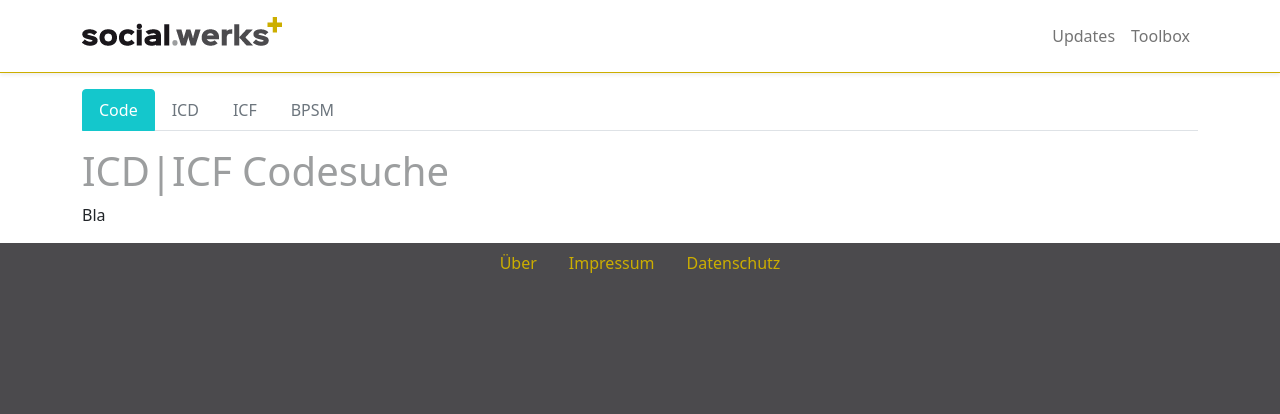
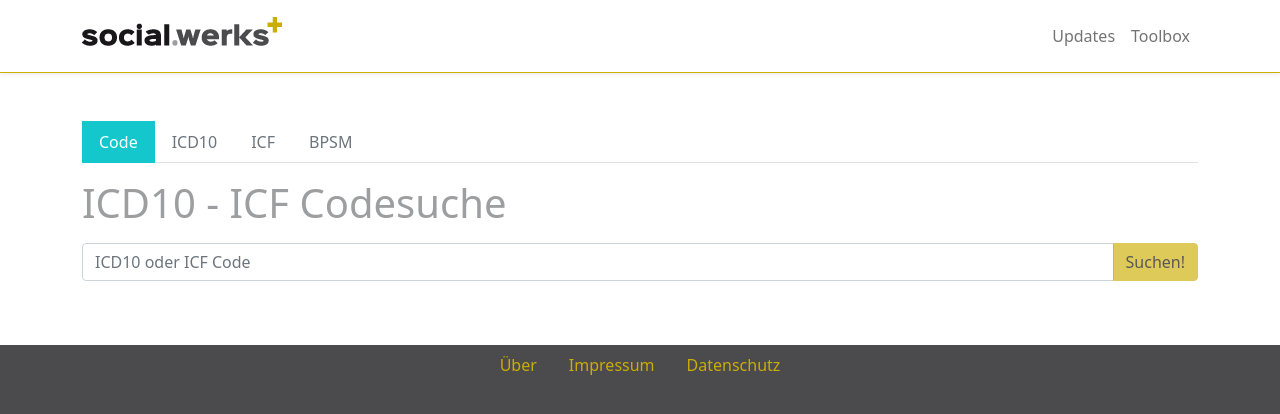
Before and after one commit to macnaileth/swplus, a React (Create React App) app: page / in a window 1280 px wide. Shown: the top 414 px of the page. Built offline with nearby package versions, Linux system fonts and the light colour scheme.

Commit message:
Added basic functionality to input field. convienince still - not doing anything real ;-)

```diff
--- a/public/index.html
+++ b/public/index.html
@@ -6,8 +6,8 @@
     <meta name="viewport" content="width=device-width, initial-scale=1" />
     <meta name="theme-color" content="#000000" />
     <meta
-      name="description"
-      content="Web site created using create-react-app"
+      name="socialwerks plus web"
+      content="Webtool zur ICF-gestützten Planung und Kodierung"
     />
     <link rel="apple-touch-icon" href="%PUBLIC_URL%/logo192.png" />
     <!--
@@ -24,7 +24,7 @@
       work correctly both with client-side routing and a non-root public URL.
       Learn how to configure a non-root public URL by running `npm run build`.
     -->
-    <title>React App</title>
+    <title>social.werks+</title>
   </head>
   <body>
     <noscript>You need to enable JavaScript to run this app.</noscript>
--- a/src/App.scss
+++ b/src/App.scss
@@ -12,6 +12,7 @@ $card-border-radius: 0; //card border radius
 $nav-tabs-link-active-border-color: $cyan;
 $nav-tabs-link-active-bg: $cyan; //nav tab link active bg
 $nav-tabs-link-active-color: #fff; //nav tab link active color
+$nav-tabs-border-radius: 0; //nav tab border radius
 
 //bootstrap scss ready for compilation
 @import "./scss/bootstrap/bootstrap";
@@ -32,3 +33,6 @@ $nav-tabs-link-active-color: #fff; //nav tab link active color
 .nav-tabs .nav-link:not(.active):hover {
     color: var(--bs-info) !important;
 }
+.badge + .badge {
+    margin-left: 0.5rem;
+}
--- /dev/null
+++ b/src/components/SWCodeSearch.jsx
@@ -0,0 +1,69 @@
+/**
+ * SWCodeSearch React Component: Main Search form for ICD/ICF Codes
+ */
+//external ressources
+import React from 'react';
+
+//react-bootstrap
+import Button from 'react-bootstrap/Button';
+import Form from 'react-bootstrap/Form';
+import InputGroup from 'react-bootstrap/InputGroup';
+
+import StatusBadge from '../components/StatusBadge.jsx';
+
+//custom react classes
+export class SWCodeSearch extends React.Component {
+
+    constructor(props) {
+        super(props);
+        this.state = {code: '', msg: '', submit: 'disabled', icd10: false, icf: false};
+        this.handleCodeInput = this.handleCodeInput.bind(this);
+        this.matchICDBooks = this.matchICDBooks.bind(this);
+    }
+
+    matchICDBooks(string) {
+        //check regex patterns
+        const regexPat = { icd: /^[A-TV-Z]{1}[0-9]{2}\.?[0-9]{0,2}[GVAZRLB]{0,2}$/gmi,
+                           icf: /^[bsde][1-9][0-9]{0,4}$/gmi };
+        regexPat.icd.test(string) ? this.setState({icd10: true}) : this.setState({icd10: false});
+        regexPat.icf.test(string) ? this.setState({icf: true}) : this.setState({icf: false});
+    }
+
+    handleCodeInput(event) {
+        //if we have a valid code, unlock the button for submission
+        this.setState({code: event.target.value}, () => {
+            event.target.value < 3 ? this.setState({msg: 'warning:Code zu kurz', submit: 'disabled'}) : this.setState({msg: '', submit: ''});
+            this.matchICDBooks(event.target.value);
+            console.log("Current Code: " + this.state.code + ", Code length: " + this.state.code.length);
+        });
+    }
+
+    render() {
+        return (
+            <div>
+                <InputGroup className="my-3">
+                    <Form.Control
+                      placeholder="ICD10 oder ICF Code"
+                      aria-label="ICD10 oder ICF Code"
+                      aria-describedby="sw_icd_icf_input"
+                      maxLength="7"
+                      value={ this.state.code }
+                      onChange={ (event) => { this.handleCodeInput(event); } }
+                    />
+                    <Button
+                        variant="primary"
+                        id="sw_icd_icf_button"
+                        className={ this.state.submit }
+                        onClick={ (event) => { console.log('Submitted!'); }}>
+                      { this.props.buttonText === undefined ? 'Go!' : this.props.buttonText }
+                    </Button>
+                </InputGroup>
+                { this.state.msg && <StatusBadge BadgeData={ this.state.msg }/> }
+                { this.state.icd10 && <StatusBadge BadgeData="ICD-10(?)"/> }
+                { this.state.icf && <StatusBadge BadgeData="ICF(?)"/> }
+            </div>
+               );
+    }
+};
+
+export default SWCodeSearch;
--- /dev/null
+++ b/src/components/StatusBadge.jsx
@@ -0,0 +1,24 @@
+/**
+ * StatusBadge React Component: Builds a Badge based on data entered
+ */
+//external ressources
+import React from 'react';
+
+import Badge from 'react-bootstrap/Badge';
+
+
+export class StatusBadge extends React.Component {
+
+    constructor(props) {
+        super(props);
+    }
+        render() {
+
+            const badgeBG   = this.props.BadgeData.substr(0, this.props.BadgeData.indexOf(':'));
+            const badgeMSG  = this.props.BadgeData.substring(this.props.BadgeData.indexOf(':') + 1);
+
+            return (<Badge bg={badgeBG ? badgeBG : 'secondary'}>{ badgeMSG }</Badge>);
+            }
+};
+
+export default StatusBadge;
--- a/src/routes/Toolbox.jsx
+++ b/src/routes/Toolbox.jsx
@@ -3,26 +3,25 @@
  */
 
 //external ressources
+//react-bootatstrap components
 import Tabs from 'react-bootstrap/Tabs';
 import Tab from 'react-bootstrap/Tab';
 
-import React from 'react'; //TODO: remove later when class externalized
-
-//custom react classes
-class SWCodeSearch extends React.Component {
-
-};
+//internal ressources
+import SWCodeSearch from '../components/SWCodeSearch.jsx';
 
 export default function Toolbox() {
   return (
-    <div className="py-3">
+    <div className="py-5">
         <Tabs defaultActiveKey="codesearch" id="sw_toolbox_tabs" className="mb-3">
             <Tab eventKey="codesearch" title="Code">
-                <h1 className="display-6 text-secondary">ICD|ICF Codesuche</h1>
-                Bla
+                <h1 className="display-6 text-secondary">ICD10 - ICF Codesuche</h1>
+                <SWCodeSearch
+                    buttonText ="Suchen!"
+                />
             </Tab>
-            <Tab eventKey="browseICD" title="ICD">
-                <h1 className="display-6 text-secondary">ICD durchsuchen</h1>
+            <Tab eventKey="browseICD" title="ICD10">
+                <h1 className="display-6 text-secondary">ICD10 durchsuchen</h1>
                 Blabla
             </Tab>
             <Tab eventKey="browseICF" title="ICF">
```
